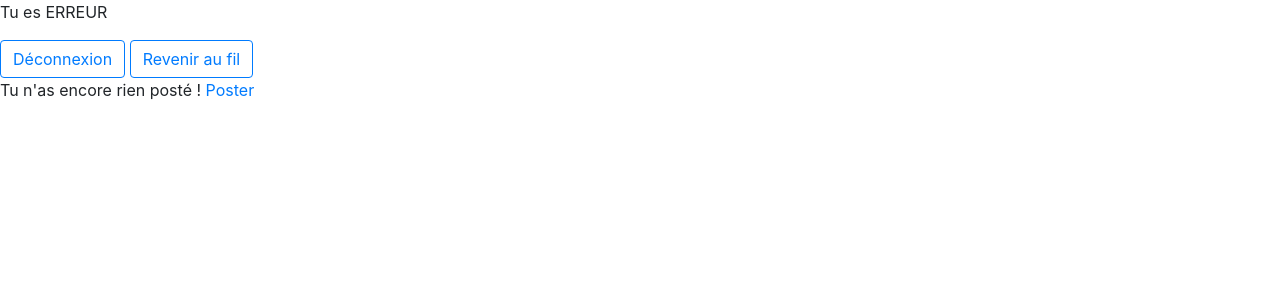
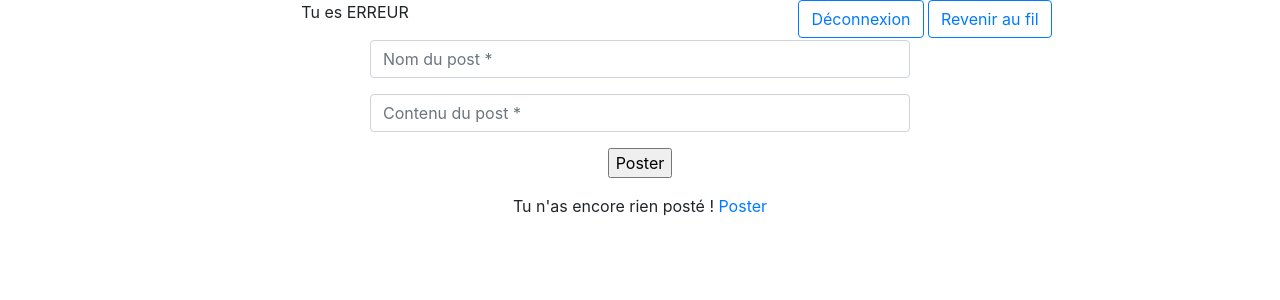
Before and after one commit to AlexandreRomdhane/ProjetPython, a Flask app: page /profil in a window 1280 px wide. Shown: the top 300 px of the page. Run offline with Flask 2, Linux system fonts and the light colour scheme; the visitor is signed in with stand-in values (Sample User, id 1); tables that the repository leaves empty or names only in its code hold one stand-in row (values such as "Sample post"); some libraries are stand-ins or nearby versions.

Commit message:
Modification page profil
Possibilité d'ajouter des posts par profil

```diff
--- a/main.py
+++ b/main.py
@@ -1,4 +1,4 @@
-from flask import Flask, session, redirect, url_for, request, render_template
+from flask import Flask, session, redirect, url_for, request, render_template, jsonify
 from markupsafe import escape
 import pymysql.cursors
 import bcrypt
@@ -19,9 +19,11 @@
 
 requestSQLInfoUser = """SELECT NomUtilisateur FROM utilisateur WHERE UtilisateurID = %s"""
 
-requestSQLPostUser = """SELECT post.NomPost, post.DatePost FROM post INNER JOIN utilisateur as user
+requestSQLPostUser = """SELECT post.NomPost, post.ContenuPost, post.DatePost FROM post INNER JOIN utilisateur as user
                      ON user.UtilisateurID = post.UtilisateurID WHERE user.UtilisateurID = %s
                      ORDER BY DatePost DESC LIMIT 0, 10"""
+
+requestSQLAddPost = """INSERT INTO post (UtilisateurID, NomPost, ContenuPost, DatePost) VALUES (%s, %s, %s, %s)"""
 
 charLengthRegex = re.compile(r'(\w{8,})')
 upperRegex = re.compile(r'[A-Z]+')
@@ -75,7 +77,7 @@
                             cursorInsert.execute(requestSQLInsertUser,
                                                  (request.form['email'],
                                                   bcrypt.hashpw(request.form['password'].encode('utf8'),
-                                                  bcrypt.gensalt()),
+                                                                bcrypt.gensalt()),
                                                   request.form['user'],
                                                   date.today()))
                             connectionDB.commit()  # Permet de valider la transaction
@@ -176,6 +178,40 @@
         return redirect(url_for('login'))
 
 
+# API ne doit être appelé en POST et GET qu'avec le JS
+@app.route('/post', methods=['GET', 'POST'])
+def post():
+    response_json_post = {}
+    if request.method == 'GET':
+        try:
+            with connectionDB.cursor() as cursor_add_post:
+                cursor_add_post.execute(requestSQLPostUser, (session.get('id')))
+                if cursor_add_post.rowcount != 0:
+                    result_post = cursor_add_post.fetchall()
+
+                    response_json_post = {'error': 'false', 'message': '', 'post': result_post}
+                    return jsonify(response_json_post)
+                else:
+                    response_json_post = {'error': 'false', 'message': "Il n'y a aucun post", 'post': {}}
+                    return jsonify(response_json_post)
+        except pymysql.Error as e:
+            # En cas d'erreur voir sur internet pour mieux les gérer
+            print(e)
+            return jsonify(response_json_post)
+    else:
+        try:
+            with connectionDB.cursor() as cursor_add_post:
+                cursor_add_post.execute(requestSQLAddPost, (session.get('id'), request.form['namePost']
+                                                            , request.form['contentPost'], date.today()))
+                connectionDB.commit()
+                response_json_post = {'error': 'false', 'message': 'Le post a bien été crée !'}
+                return jsonify(response_json_post)
+        except pymysql.Error as e:
+            # En cas d'erreur voir sur internet pour mieux les gérer
+            print(e)
+            return jsonify(response_json_post)
+
+
 def check_password(password):
     val_ret = []
     if not charLengthRegex.findall(password):
--- a/static/js/profil.js
+++ b/static/js/profil.js
@@ -1,3 +1,7 @@
+const refreshPost = (posts) => {
+
+}
+
 window.onload = () => {
     document.getElementById("btnDeconnect").onclick = () => {
         window.location.replace("logout");
@@ -6,4 +10,31 @@
     document.getElementById("btnIndex").onclick = () => {
         window.location.replace("/")
     }
-};
+
+    document.getElementById("btnPoster").onclick = () => {
+        let namePost = document.getElementById("namePost").value
+        let contentPost = document.getElementById("contentPost").value
+        if(namePost.length != 0 && contentPost.length != 0) {
+            let formData = new FormData()
+            formData.append('namePost', namePost)
+            formData.append('contentPost', contentPost)
+            fetch('post', {
+                method: 'post',
+                body: formData
+            })
+                .then(response => response.json())
+                .then(data => {
+                    if(data.error) {
+                        // Le post a bien été crée
+                        //window.location.reload()
+                        fetch('post')
+                            .then(response => response.json())
+                            .then(data => refreshPost(data))
+                        document.getElementById("namePost").value = ""
+                        document.getElementById("contentPost").value = ""
+                    }
+                })
+                .catch(error => console.error(error))
+        }
+    }
+}
--- a/templates/profil.html
+++ b/templates/profil.html
@@ -8,17 +8,40 @@
     <script src="https://stackpath.bootstrapcdn.com/bootstrap/4.5.2/js/bootstrap.min.js" integrity="sha384-B4gt1jrGC7Jh4AgTPSdUtOBvfO8shuf57BaghqFfPlYxofvL8/KUEfYiJOMMV+rV" crossorigin="anonymous"></script>
 </head>
 <body>
+<div class="container login-container">
+    <div class="row">
+        <div class="col-md-6 text-center">
             <p>Tu es {{ name }}</p>
+        </div>
+        <div class="col-md-6 text-center">
             <button id="btnDeconnect" type="button" class="btn btn-outline-primary">Déconnexion</button>
             <button id="btnIndex" type="button" class="btn btn-outline-primary">Revenir au fil</button>
-    <!--<button id="btnDeconnect">Déconnexion</button>
-    <button id="btnIndex">Revenir au fil</button>-->
+        </div>
+    </div>
+    <div class="row">
+        <div class="col-md-6 offset-md-3 text-center">
+            <div class="form-group">
+                <input id="namePost" type="text" class="form-control" placeholder="Nom du post *" name="namePost" />
+            </div>
+            <div class="form-group">
+                <input id="contentPost" type="text" class="form-control" placeholder="Contenu du post *" name="contentPost" />
+            </div>
+            <div class="form-group">
+                <input id="btnPoster" type="submit" class="btnSubmit" value="Poster" />
+            </div>
+        </div>
+    </div>
+    <div class="row">
         {% if post %}
             {% for row in post %}
                 <p>{{ row['NomPost'] }}  :  {{ row['DatePost'] }}</p>
             {% endfor %}
         {% else %}
+            <div class="col-md-6 offset-md-3 text-center">
                 <p>Tu n'as encore rien posté ! <a href="#">Poster</a></p>
+            </div>
         {% endif %}
+    </div>
+</div>
 </body>
 </html>
```
Lines whose indentation alone changed are shown as unchanged.
